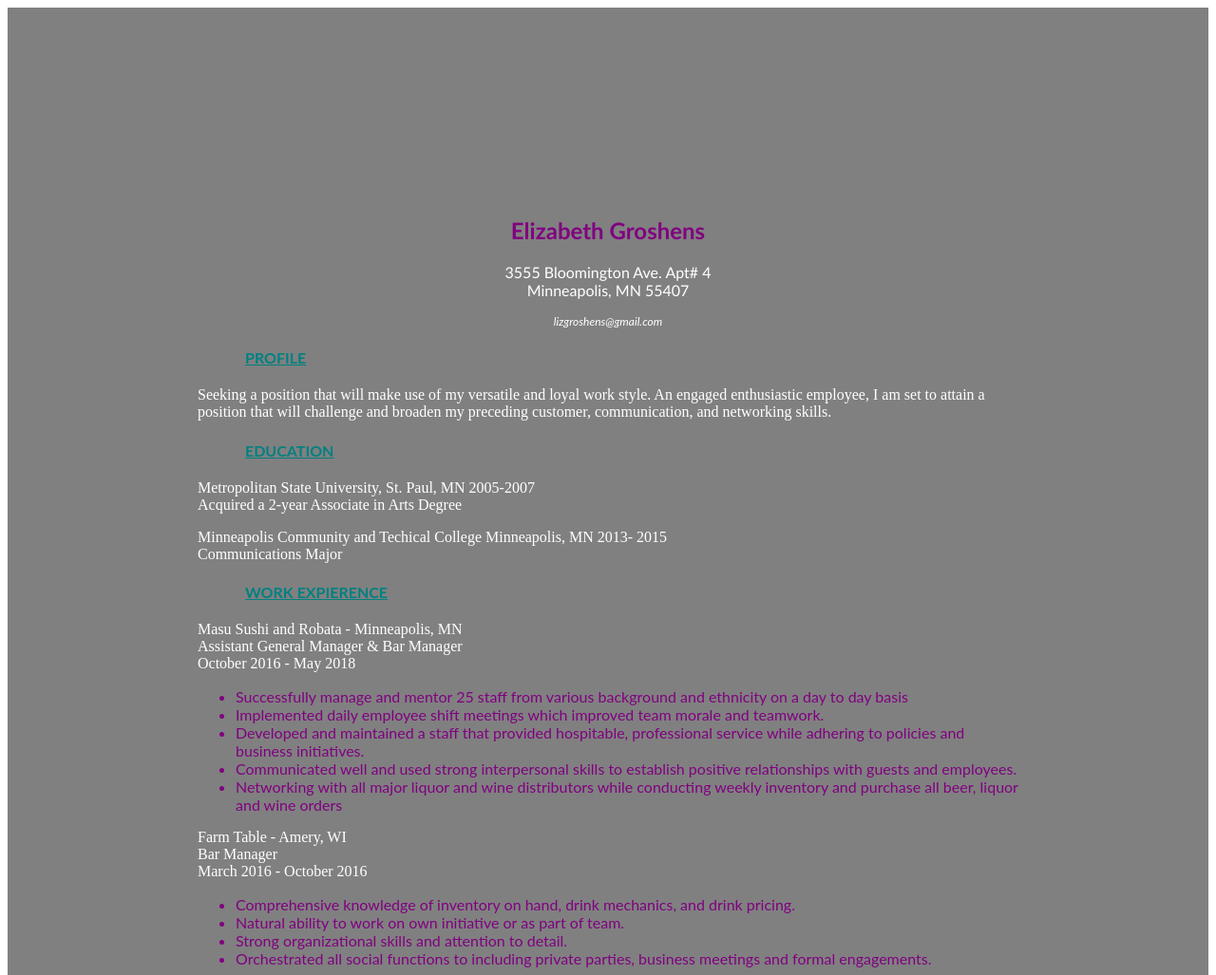
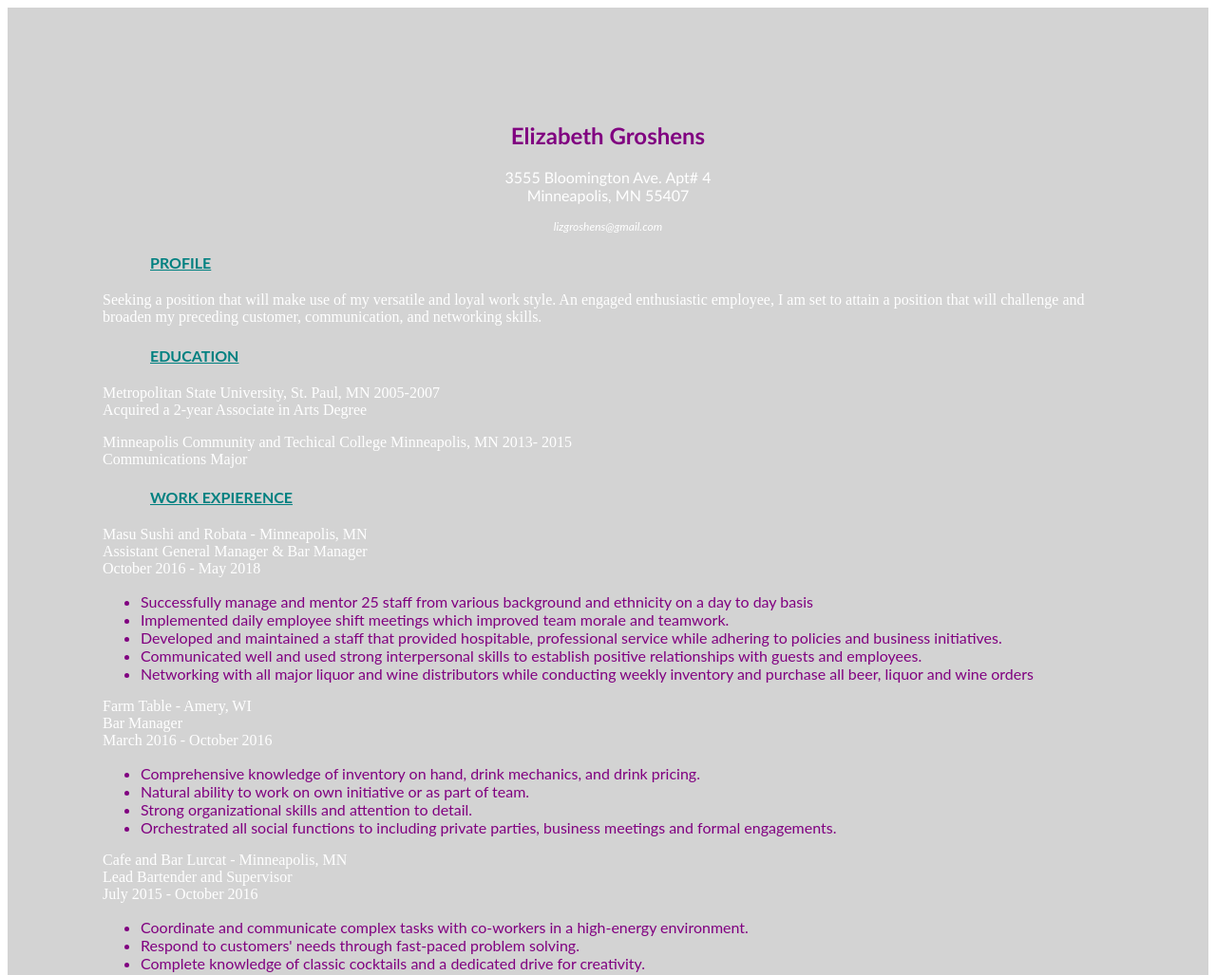
Before and after one commit to lizgroshens/lizgroshens.github.io, a plain HTML site: page index.html in a window 1280 px wide. Shown: the top 1027 px of the page at 95% size. Drawn offline with Linux system fonts and the light colour scheme.

Commit message:
Update index.html

```diff
--- a/index.html
+++ b/index.html
@@ -1,6 +1,6 @@
 <!DOCTYPE html>
 <html>
- <div style="background-color:gray;color:white;padding:200px;">
+ <div style="background-color:rgb(211,211,211);color:white;padding:100px;">
  <head>
   <title>Lizumé</title>
   <link rel="stylesheet" href="style.css"/>
```
